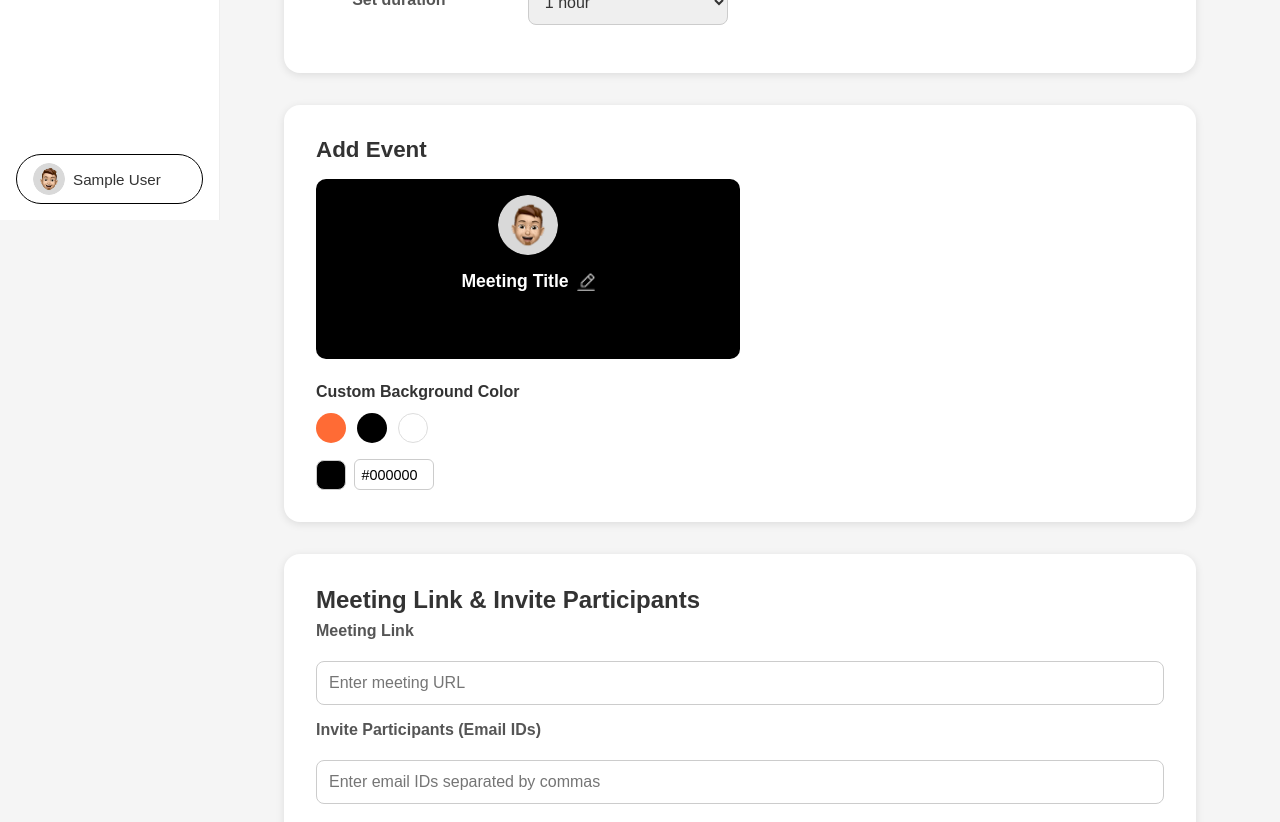
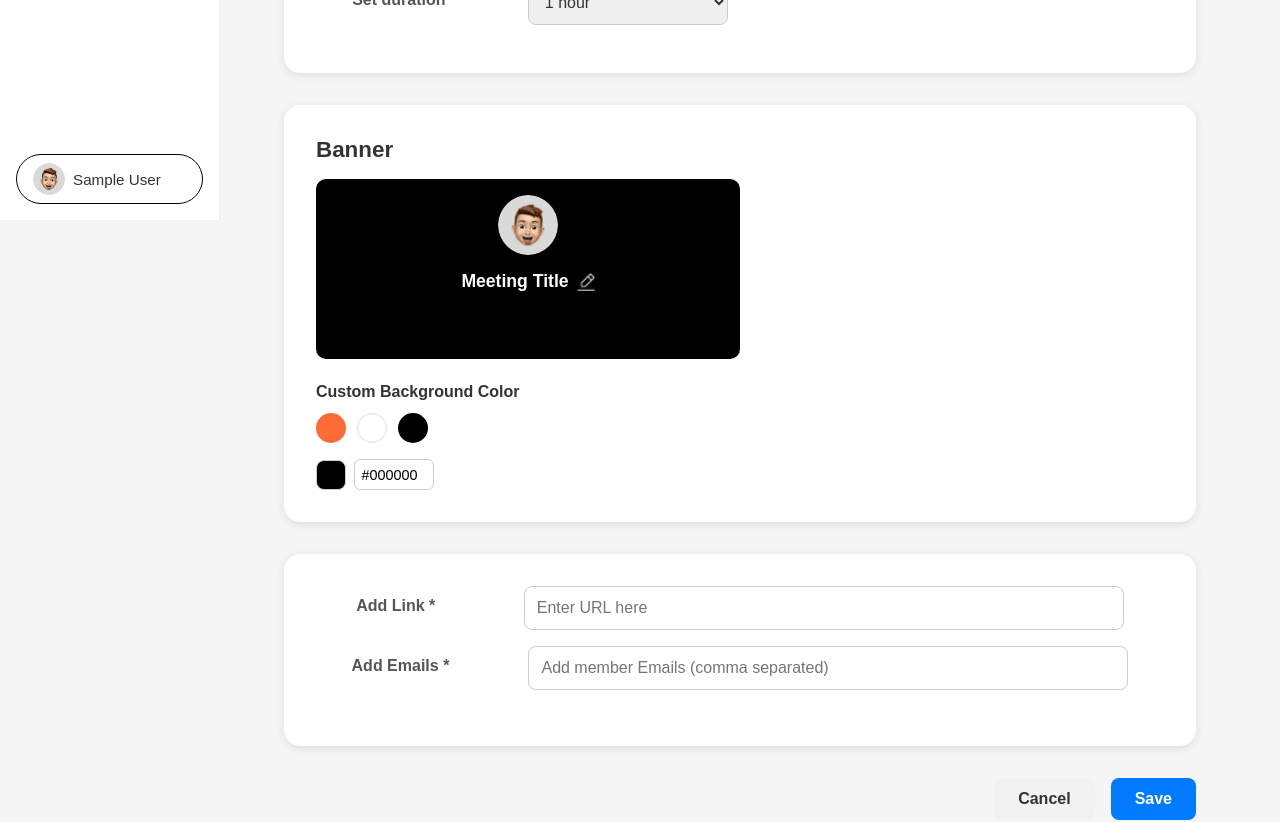
Before and after one commit to Piyush-Puthenpurakkal/event-management-frontend, a React (Create React App) app: page /add-event in a window 1280 px wide. Shown: the part 580-1402 px from the top of the page. Built offline with nearby package versions, Linux system fonts and the light colour scheme; sample sign-in values are in the browser's storage.

Commit message:
changes to AddEvent file and its CSS

```diff
--- a/src/pages/AddEvent.js
+++ b/src/pages/AddEvent.js
@@ -171,7 +171,7 @@ const AddEvent = () => {
           </label>
           <input
             type="text"
-            placeholder="Set a concise topic"
+            placeholder="Set a concise conference topic before it starts"
             value={topic}
             onChange={(e) => setTopic(e.target.value)}
           />
@@ -241,7 +241,7 @@ const AddEvent = () => {
       </div>
 
       <div className="banner-card">
-        <h2>{editingEvent ? "Edit Event" : "Add Event"}</h2>
+        <h2>{editingEvent ? "Edit Banner" : "Banner"}</h2>
         <div
           className="banner-rectangle"
           style={{ backgroundColor: bannerColor }}
@@ -277,12 +277,12 @@ const AddEvent = () => {
                 onClick={() => setBannerColor("#ff6b35")}
               ></div>
               <div
+                className="circle white-circle"
+                onClick={() => setBannerColor("#ffffff")}
+              ></div>
+              <div
                 className="circle black-circle"
                 onClick={() => setBannerColor("#000000")}
-              ></div>
-              <div
-                className="circle white-circle"
-                onClick={() => setBannerColor("#ffffff")}
               ></div>
             </div>
 
@@ -303,22 +303,29 @@ const AddEvent = () => {
       </div>
 
       <div className="link-email-card">
-        <h2>Meeting Link & Invite Participants</h2>
         <div className="link-email-section">
-          <label>Meeting Link</label>
+          <div className="link-input-wrap">
+            <label>
+              Add Link <span>*</span>
+            </label>
             <input
               type="text"
-            placeholder="Enter meeting URL"
+              placeholder="Enter URL here"
               value={link}
               onChange={(e) => setLink(e.target.value)}
             />
-          <label>Invite Participants (Email IDs)</label>
+          </div>
+          <div className="email-input-wrap">
+            <label>
+              Add Emails <span>*</span>
+            </label>
             <input
               type="text"
-            placeholder="Enter email IDs separated by commas"
+              placeholder="Add member Emails (comma separated)"
               value={inviteeIds}
               onChange={(e) => setInviteeIds(e.target.value)}
             />
+          </div>
         </div>
       </div>
 
--- a/src/styles/addEvent.css
+++ b/src/styles/addEvent.css
@@ -220,6 +220,20 @@
     box-shadow: 0 2px 8px rgba(0, 0, 0, 0.1);
 }
 
+.link-input-wrap {
+    display: flex;
+    justify-content: space-around;
+    align-items: center;
+    gap: 0.5rem;
+}
+
+.email-input-wrap {
+    display: flex;
+    justify-content: space-around;
+    align-items: center;
+    gap: 0.5rem;
+}
+
 .link-email-card h2 {
     margin-top: 0;
     margin-bottom: 0.5rem;
@@ -247,6 +261,7 @@
 
 .link-email-section input {
     padding: 0.75rem;
+    width: 600px;
     border-radius: 8px;
     border: 1px solid #ccc;
     font-size: 1rem;
```
Lines whose indentation alone changed are shown as unchanged.
